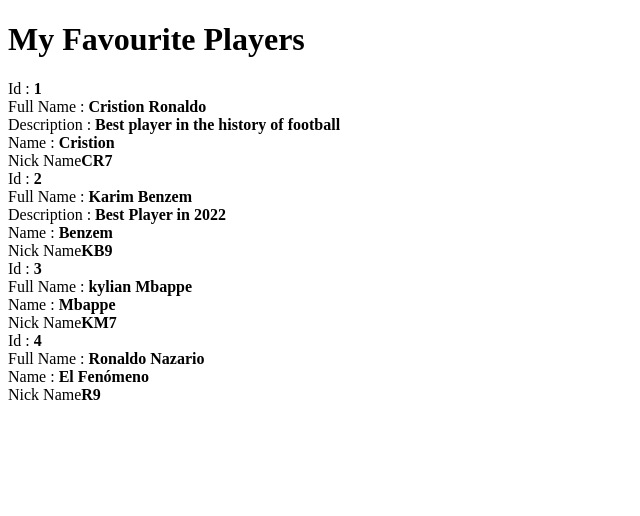
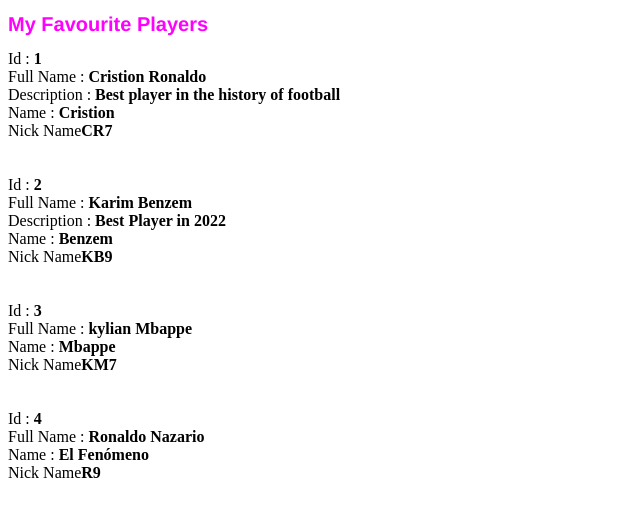
Before and after one commit to Ahmedbash98/Ahmed_Abdella_WEB601Assignments, an Angular app in the folder A_Abdella_MyFavouriteFootballPlayer/: page / in a window 1280 px wide. Shown: the top 516 px of the page, without its empty margins (0-640 px from the left). Built offline with nearby package versions, Linux system fonts and the light colour scheme.

Commit message:
add some css

```diff
--- a/A_Abdella_MyFavouriteFootballPlayer/src/app/app.component.html
+++ b/A_Abdella_MyFavouriteFootballPlayer/src/app/app.component.html
@@ -6,7 +6,7 @@
   Description : <strong>{{ cr7.body }}</strong><br>
   Name : <strong>{{ cr7.author }}</strong><br>
   Nick Name<strong>{{ cr7.type }}</strong><br>
-</div>
+</div><br><br>
 
 <div>
   Id : <strong>{{ kb9.id }}</strong><br>
@@ -14,18 +14,18 @@
   Description : <strong>{{ kb9.body }}</strong><br>
   Name : <strong>{{ kb9.author }}</strong><br>
   Nick Name<strong>{{ kb9.type }}</strong><br>
-</div>
+</div><br><br>
 
 <div>
   Id : <strong>{{ km7.id }}</strong><br>
   Full Name : <strong>{{ km7.title }}</strong><br>
   Name : <strong>{{ km7.author }}</strong><br>
   Nick Name<strong>{{ km7.type }}</strong><br>
-</div>
+</div><br><br>
 
 <div>
   Id : <strong>{{ r9.id }}</strong><br>
   Full Name : <strong>{{ r9.title }}</strong><br>
   Name : <strong>{{ r9.author }}</strong><br>
   Nick Name<strong>{{ r9.type }}</strong><br>
-</div>
+</div><br><br>
--- a/A_Abdella_MyFavouriteFootballPlayer/src/app/app.component.scss
+++ b/A_Abdella_MyFavouriteFootballPlayer/src/app/app.component.scss
@@ -0,0 +1,6 @@
+h1 {
+    font-family: "Helvetica Neue", sans-serif;
+    font-size: 20px;
+    font-weight: bold;
+    color: fuchsia;
+  }
```
